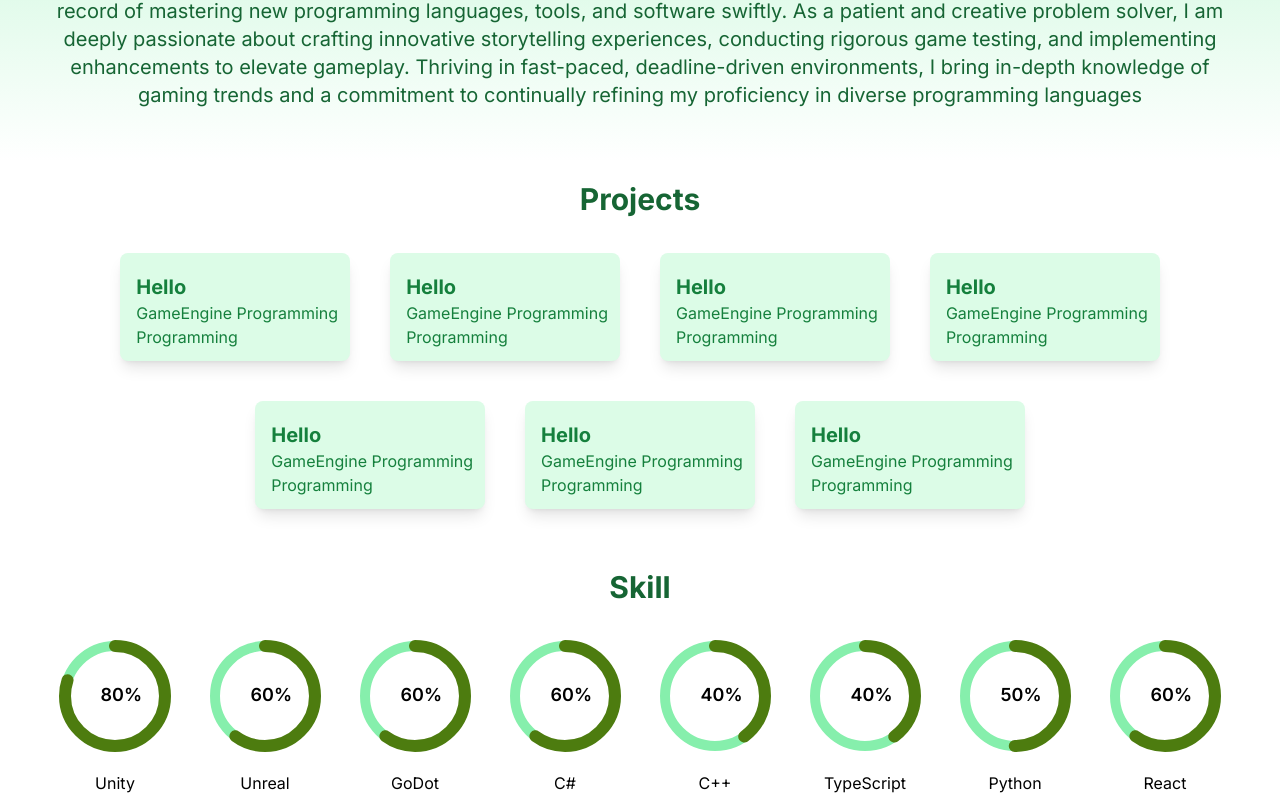
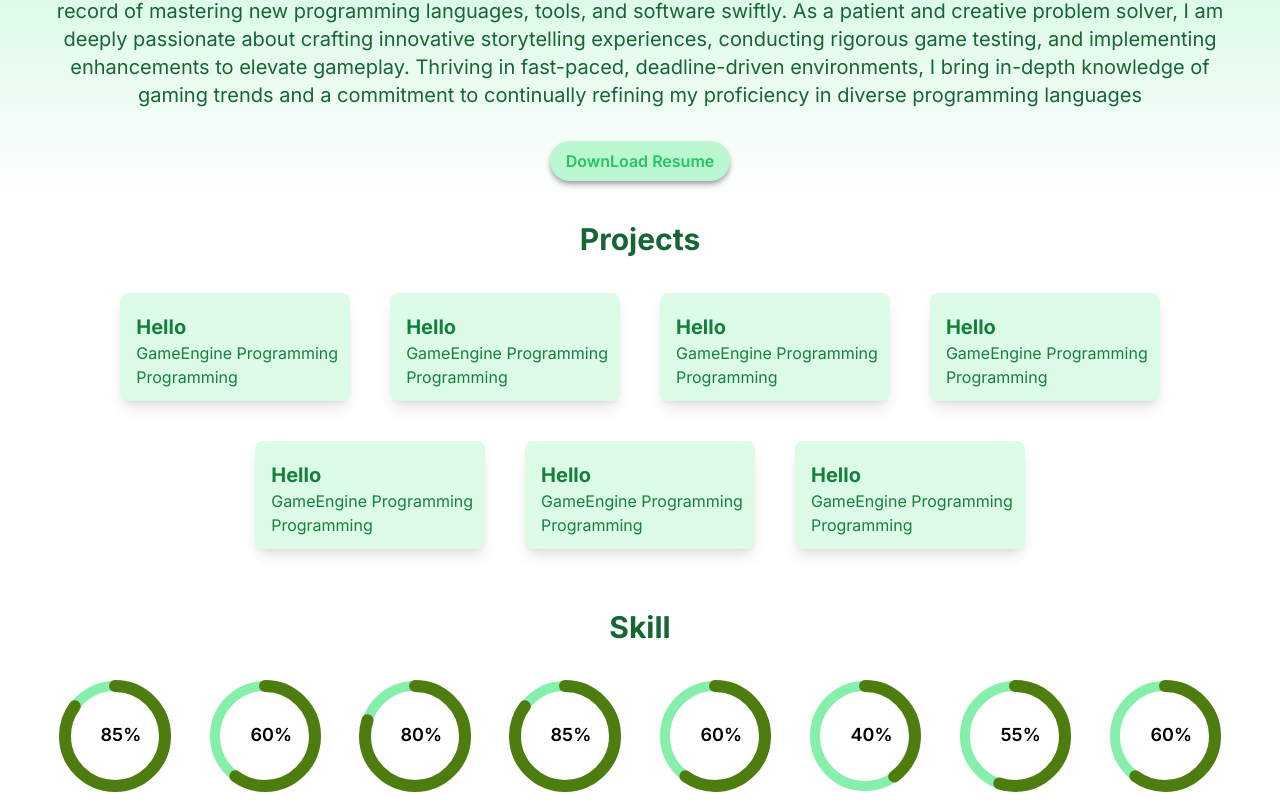
Before and after one commit to robypk/PortFolio, a Next.js app: page / in a window 1280 px wide. Shown: the part 515-1320 px from the top of the page. Built offline with nearby package versions, Linux system fonts and the light colour scheme.

Commit message:
resume download

```diff
--- a/app/Components/HeroSection.tsx
+++ b/app/Components/HeroSection.tsx
@@ -1,3 +1,4 @@
+"use client";
 import React from "react";
 
 interface HeroSectionProps {
@@ -5,6 +6,13 @@ interface HeroSectionProps {
 }
 
 const HeroSection: React.FC<HeroSectionProps> = ({}) => {
+  const handleDownload = () => {
+    const pdfUrl = "Robynew.pdf"; // Adjust the path accordingly
+    const link = document.createElement("a");
+    link.href = pdfUrl;
+    link.download = "Robynew.pdf";
+    link.click();
+  };
   return (
     <section className="relative  text-white ">
       <div className=" flex items-center justify-center p-6 md:p-12">
@@ -31,9 +39,12 @@ const HeroSection: React.FC<HeroSectionProps> = ({}) => {
           knowledge of gaming trends and a commitment to continually refining my
           proficiency in diverse programming languages
         </p>
-        {/* <button className="bg-white text-blue-500 px-4 py-2 rounded-full font-semibold hover:bg-blue-500 hover:text-white">
-          View Portfolio
-        </button> */}
+        <button
+          className=" bg-green-200 text-green-500 shadow-zinc-400 shadow-md px-4 py-2 rounded-full font-semibold hover:bg-blue-500 hover:text-white"
+          onClick={handleDownload}
+        >
+          DownLoad Resume
+        </button>
       </div>
     </section>
   );
--- a/app/Components/Skill.tsx
+++ b/app/Components/Skill.tsx
@@ -13,14 +13,15 @@ const Skill: React.FC<SkillProps> = ({}) => {
         Skill
       </div>
       <div className="  flex flex-wrap items-center justify-center">
-        <CircularProgressBar progress={80} skillName="Unity" />
+        <CircularProgressBar progress={85} skillName="Unity" />
         <CircularProgressBar progress={60} skillName=" Unreal" />
-        <CircularProgressBar progress={60} skillName="GoDot" />
-        <CircularProgressBar progress={60} skillName=" C#" />
-        <CircularProgressBar progress={40} skillName="C++" />
+        <CircularProgressBar progress={80} skillName="GoDot" />
+        <CircularProgressBar progress={85} skillName=" C#" />
+        <CircularProgressBar progress={60} skillName="C++" />
         <CircularProgressBar progress={40} skillName="TypeScript" />
-        <CircularProgressBar progress={50} skillName=" Python" />
+        <CircularProgressBar progress={55} skillName=" Python" />
         <CircularProgressBar progress={60} skillName="React" />
+        <CircularProgressBar progress={80} skillName="Blender" />
       </div>
     </>
   );
```
Also changed, not shown: 1 other file (tests, documents, lock files or other folders).
